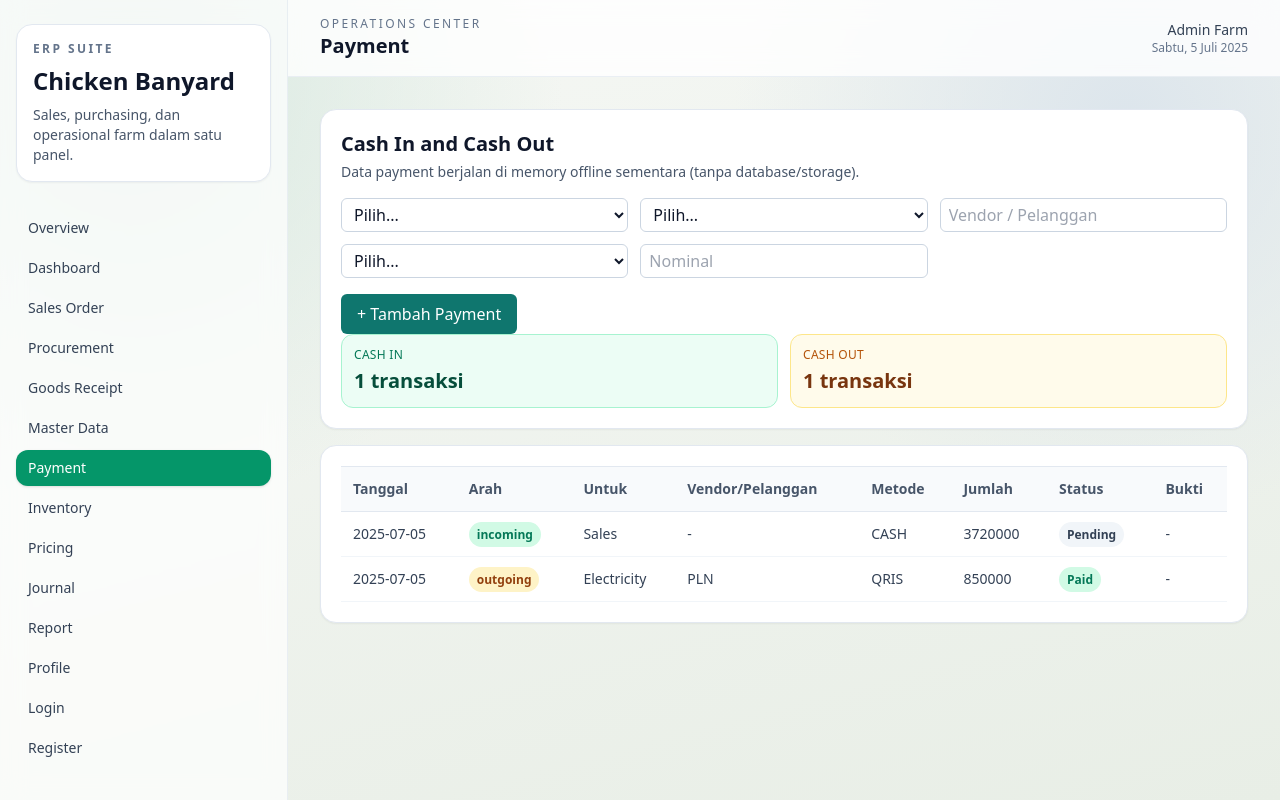
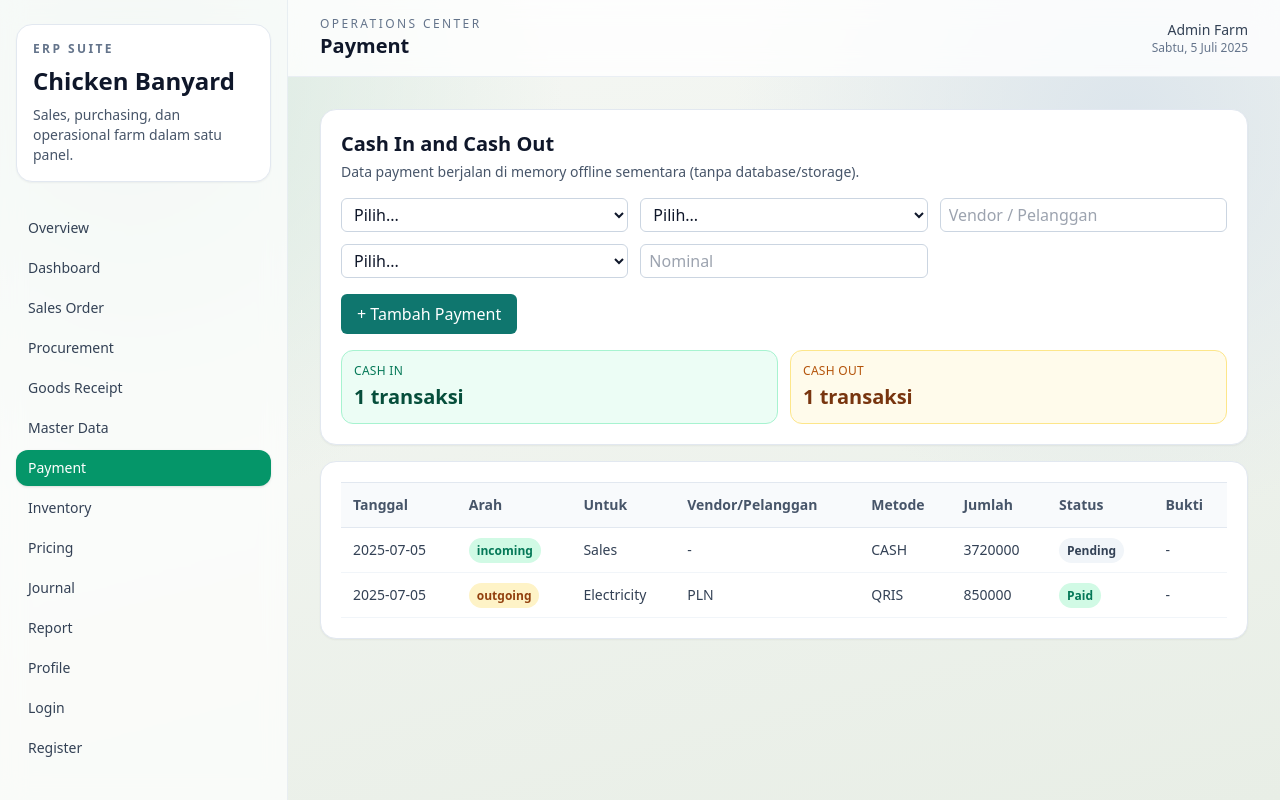
Before and after one commit to ArkaanHilmiS/chicken_banyard, a Next.js app: page /payment in a window 1280 px wide. Built offline with nearby package versions, Linux system fonts and the light colour scheme.

Commit message:
update: add space after button on payment_300326_1237

```diff
--- a/src/app/payment/page.tsx
+++ b/src/app/payment/page.tsx
@@ -85,13 +85,13 @@ export default function PaymentPage() {
             <Input type="number" min={1} value={amount} onChange={(e) => setAmount(e.target.value)} placeholder="Nominal" className="w-full" required />
           </div>
 
-          <div className="flex items-center justify-between gap-3 mt-3">
+          <div className="flex items-center justify-between gap-3">
             <Button type="submit">+ Tambah Payment</Button>
             {msg && <p className="text-sm text-emerald-700">{msg}</p>}
           </div>
         </form>
 
-        <div className="grid gap-3 sm:grid-cols-2">
+        <div className="grid gap-3 sm:grid-cols-2 mt-4">
           <div className="rounded-xl border border-emerald-200 bg-emerald-50 p-3">
             <p className="text-xs uppercase tracking-wide text-emerald-700">Cash In</p>
             <p className="mt-1 text-xl font-semibold text-emerald-900">{incomingCount} transaksi</p>
```
